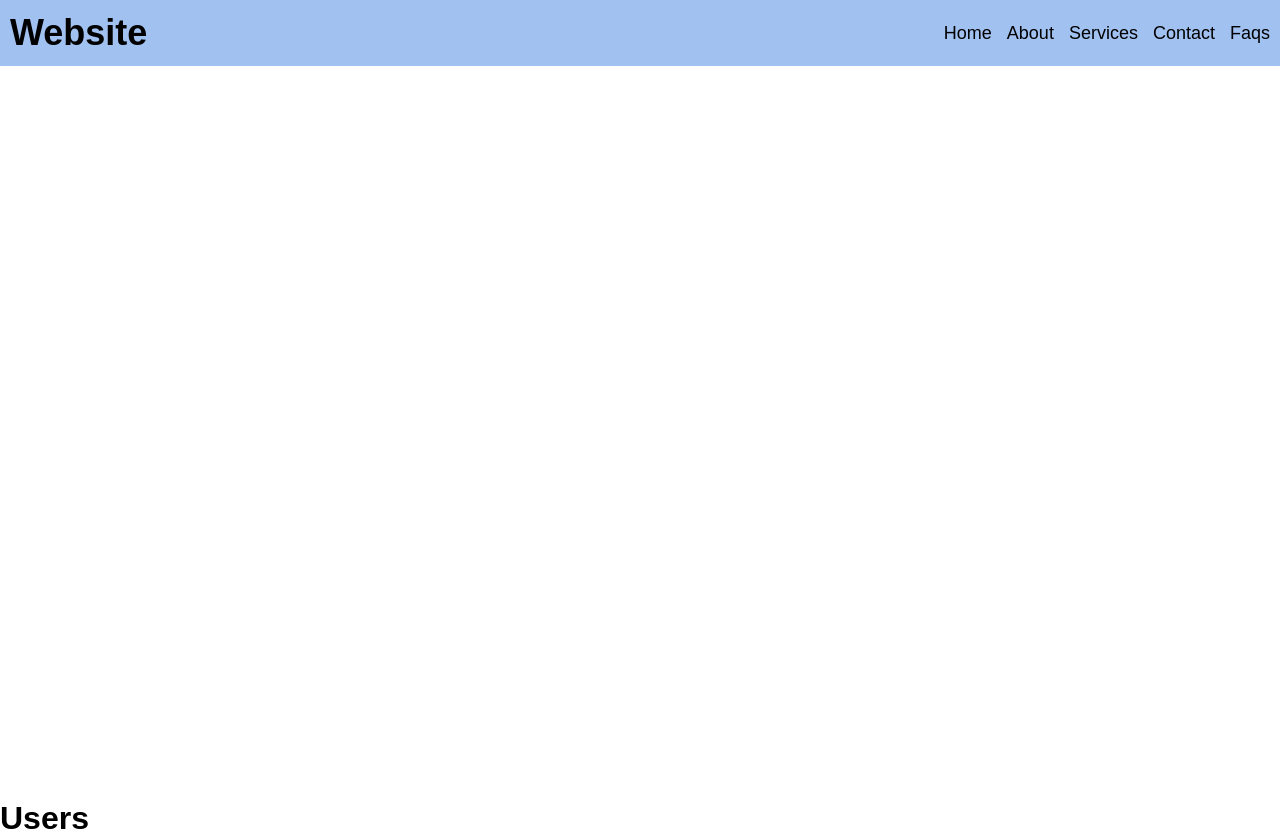
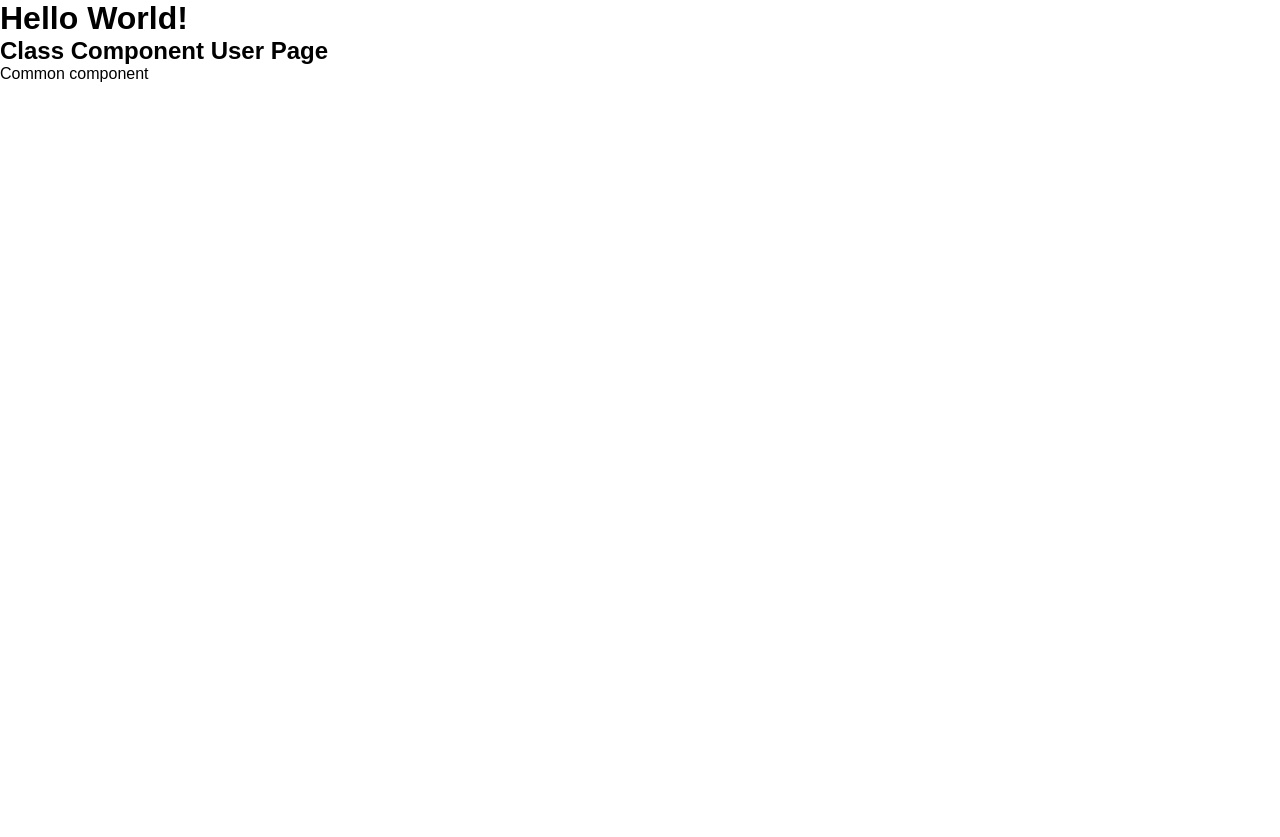
Before and after one commit to AKSHAY0128W/React, a React (Create React App) app: page / in a window 1280 px wide. After the commit the page ends 800 px from the top, so only its background shows below. Built offline with nearby package versions, Linux system fonts and the light colour scheme.

Commit message:
class component

```diff
--- a/package.json
+++ b/package.json
@@ -9,6 +9,7 @@
     "react": "^18.3.1",
     "react-dom": "^18.3.1",
     "react-scripts": "5.0.1",
+    "react-validation": "^3.0.7",
     "web-vitals": "^2.1.4"
   },
   "scripts": {
--- a/src/App.js
+++ b/src/App.js
@@ -1,25 +1,20 @@
 import './App.css';
-import hamburger from './hamburger.svg';
+import User from './user';
 
 function App() {
+
+  function common() {
+    return <p>Common component</p>
+  }
+
   return (
-    <div className="App">
-      <div className="container">
-        <nav>
-          <div className="logo">
-            <h1>Website</h1>
-          </div>
-          <ul id="menu">
-            <li>Home</li>
-            <li>About</li>
-            <li>Services</li>
-            <li>Contact</li>
-            <li>Faqs</li>
-          </ul>
-          <img className="hamburger" id="hamburger" src={hamburger} alt="" />
-        </nav>
-      </div>
-    </div>
+    <>
+      <div className="App">
+        <h1>Hello World!</h1>
+      </div >
+      <User />
+      {common()}
+    </>
   );
 }
 
--- a/src/index.js
+++ b/src/index.js
@@ -3,12 +3,10 @@ import ReactDOM from 'react-dom/client';
 import './index.css';
 import App from './App';
 import reportWebVitals from './reportWebVitals';
-import Users from './users';
 const root = ReactDOM.createRoot(document.getElementById('root'));
 root.render(
   <React.StrictMode>
     <App />
-    <Users />
   </React.StrictMode>
 );
 
--- /dev/null
+++ b/src/user.js
@@ -0,0 +1,13 @@
+import React, { Component } from 'react'
+
+export default class User extends Component {
+   render() {
+      return (
+         <>
+            <h2>Class Component User Page</h2>
+         </>
+      );
+   }
+}
+
+// export default User
```
Also changed, not shown: 1 other file (tests, documents, lock files or other folders).
